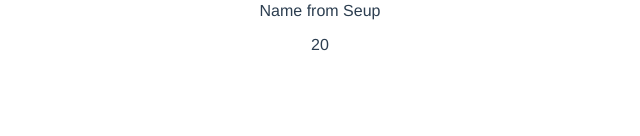
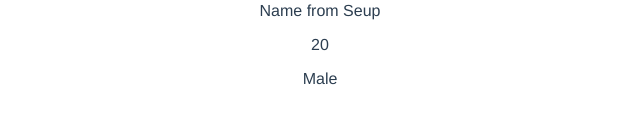
Before and after one commit to hidemiura1111/learning-vue3_cli, a Vue app: page /composition-test in a window 1280 px wide. Shown: the part 164-300 px from the top of the page, without its empty margins (320-960 px from the left). Built offline with nearby package versions, Linux system fonts and the light colour scheme.

Commit message:
Test ref

```diff
--- a/src/views/CompositionTestView.vue
+++ b/src/views/CompositionTestView.vue
@@ -3,10 +3,12 @@
     <h1>Composition Test</h1>
     <p>{{ name }}</p>
     <p>{{ age }}</p>
+    <p>{{ sex }}</p>
   </div>
 </template>
 
 <script>
+import { ref } from 'vue'
 export default {
   name: "CompositionTestView",
   setup() {
@@ -15,11 +17,12 @@ export default {
 
     let name = "Name from Seup" // Variables are not reactive
     const age = 20
-    const sex = "Male"
+    const sex = ref("Male")
 
     return { // Variables need to be returned in order to be used in template
       name,
-      age
+      age,
+      sex
     }
   },
   data() {
@@ -31,6 +34,8 @@ export default {
   created() {
     console.log("created")
     console.log(this)
+    console.log("Variable from setup: ", this.name)
+    console.log("Variable from data: ", this.nameData)
   },
   mounted() {
     console.log("mounted")
```
